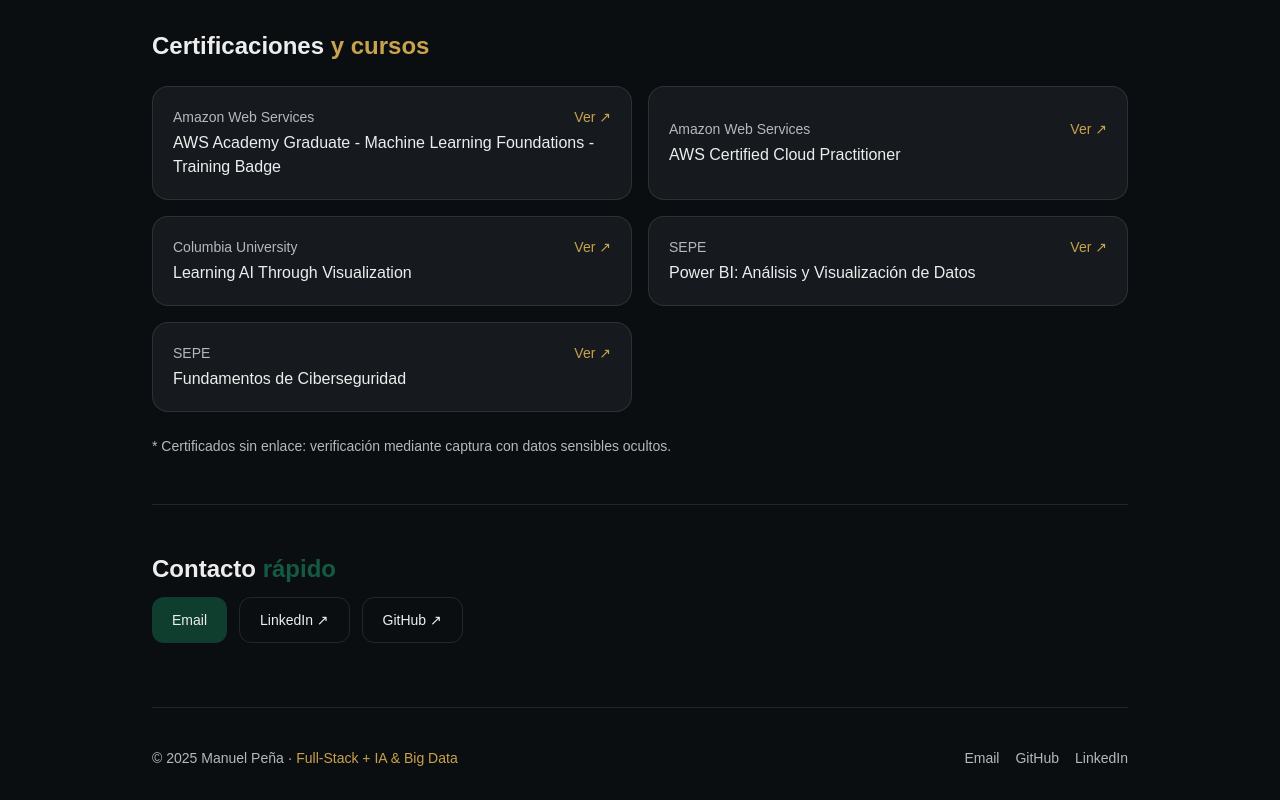
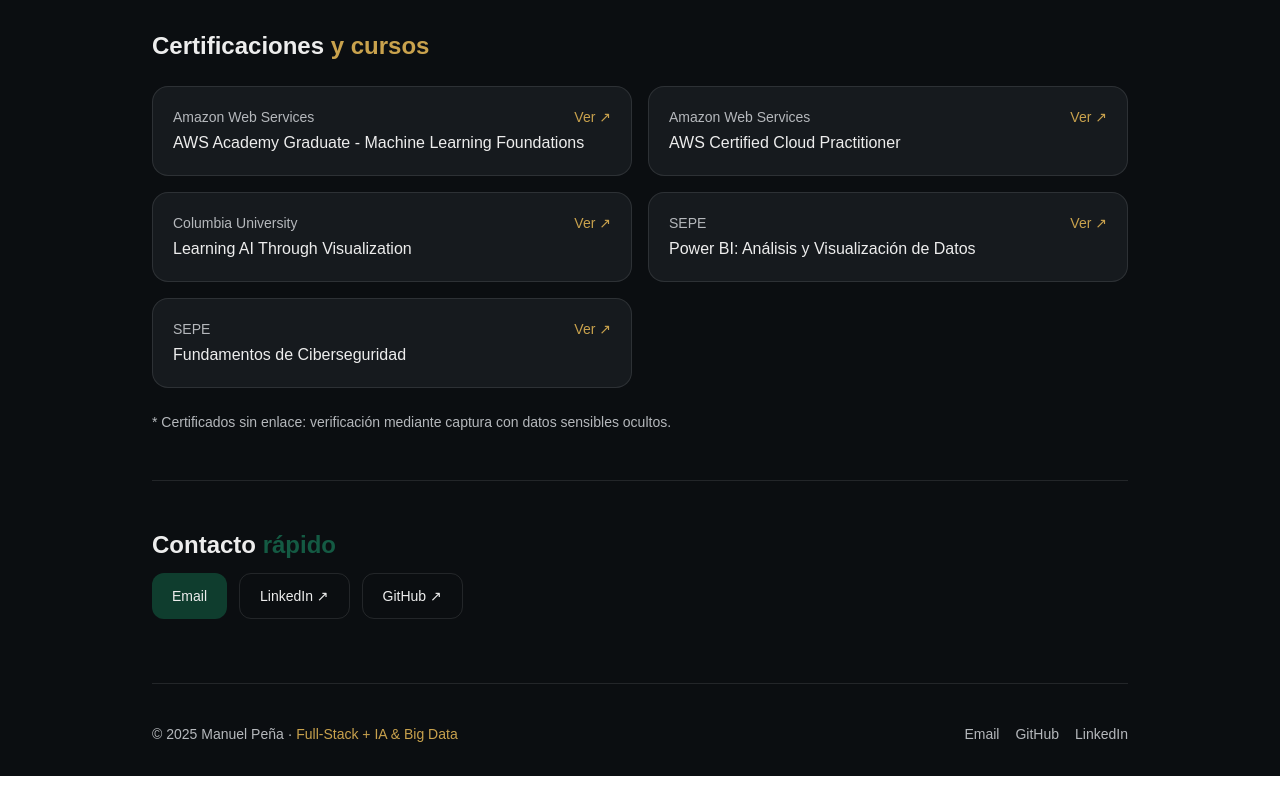
Before and after one commit to dev-manuelp/portfolio-manuelp, a Next.js app: page / in a window 1280 px wide. Shown: the part 1731-2531 px from the top of the page. After the commit the page ends 2507 px from the top, so only its background shows below. Built offline with nearby package versions, Linux system fonts and the light colour scheme.

Commit message:
Update page.tsx

```diff
--- a/app/page.tsx
+++ b/app/page.tsx
@@ -61,7 +61,7 @@
 
 const certs: Cert[] = [
    {
-    name: "AWS Academy Graduate - Machine Learning Foundations - Training Badge",
+    name: "AWS Academy Graduate - Machine Learning Foundations",
     issuer: "Amazon Web Services",
     verify: "https://www.credly.com/badges/5d972f43-e9a0-495d-b876-1a2277c4a120/public_url",
     image: "/certs/aws-academy-graduate-machine-learning-foundations-t.png",
```
